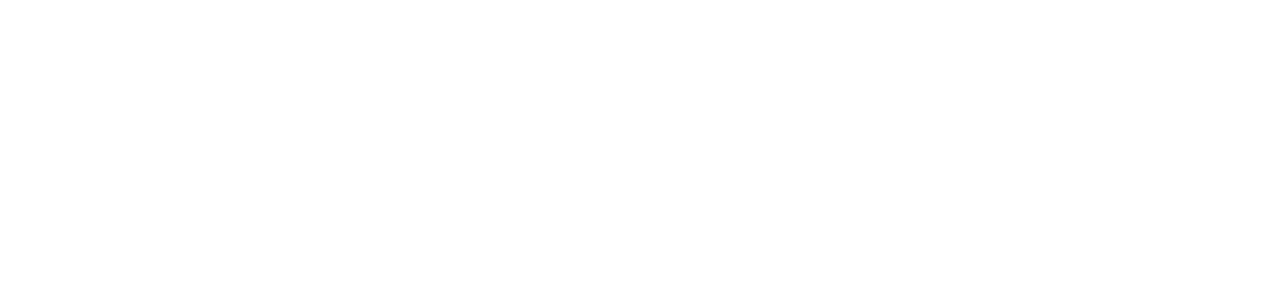
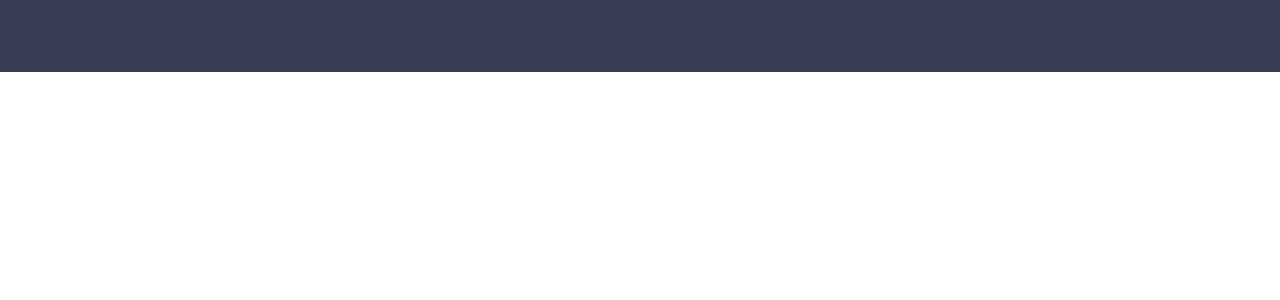
Before and after one commit to dbslapitan/fem-invoice, an Angular app: page / in a window 1280 px wide. Shown: the top 300 px of the page. Built offline with nearby package versions, Linux system fonts and the light colour scheme.

Commit message:
Add check system for dark-mode.

```diff
--- a/src/app/app.component.css
+++ b/src/app/app.component.css
@@ -0,0 +1,4 @@
+header{
+  height: 4.5rem;
+  background-color: var(--header-bkg);
+}
--- a/src/main.ts
+++ b/src/main.ts
@@ -5,3 +5,22 @@
 
 platformBrowserDynamic().bootstrapModule(AppModule)
   .catch(err => console.error(err));
+
+const isSystemDarkMode = window.matchMedia('(prefers-color-scheme: dark)').matches;
+let darkMode = localStorage.getItem('isDarkMode');
+const body = document.body;
+if(!darkMode){
+  localStorage.setItem('isDarkMode', isSystemDarkMode.toString());
+  darkMode = isSystemDarkMode.toString();
+}
+
+const isDarkMode = darkMode === 'true';
+
+if(isDarkMode && !body.classList.contains('dark-mode')){
+  body.classList.add('dark-mode');
+}
+else {
+  if(body.classList.contains('dark-mode')){
+    body.classList.remove('dark-mode');
+  }
+}
--- a/src/styles.css
+++ b/src/styles.css
@@ -1,6 +1,11 @@
 /* You can add global styles to this file, and also import other style files */
 html{
   box-sizing: border-box;
+}
+
+*{
+  margin: 0;
+  padding: 0;
 }
 
 *, *:before, *:after{
```
